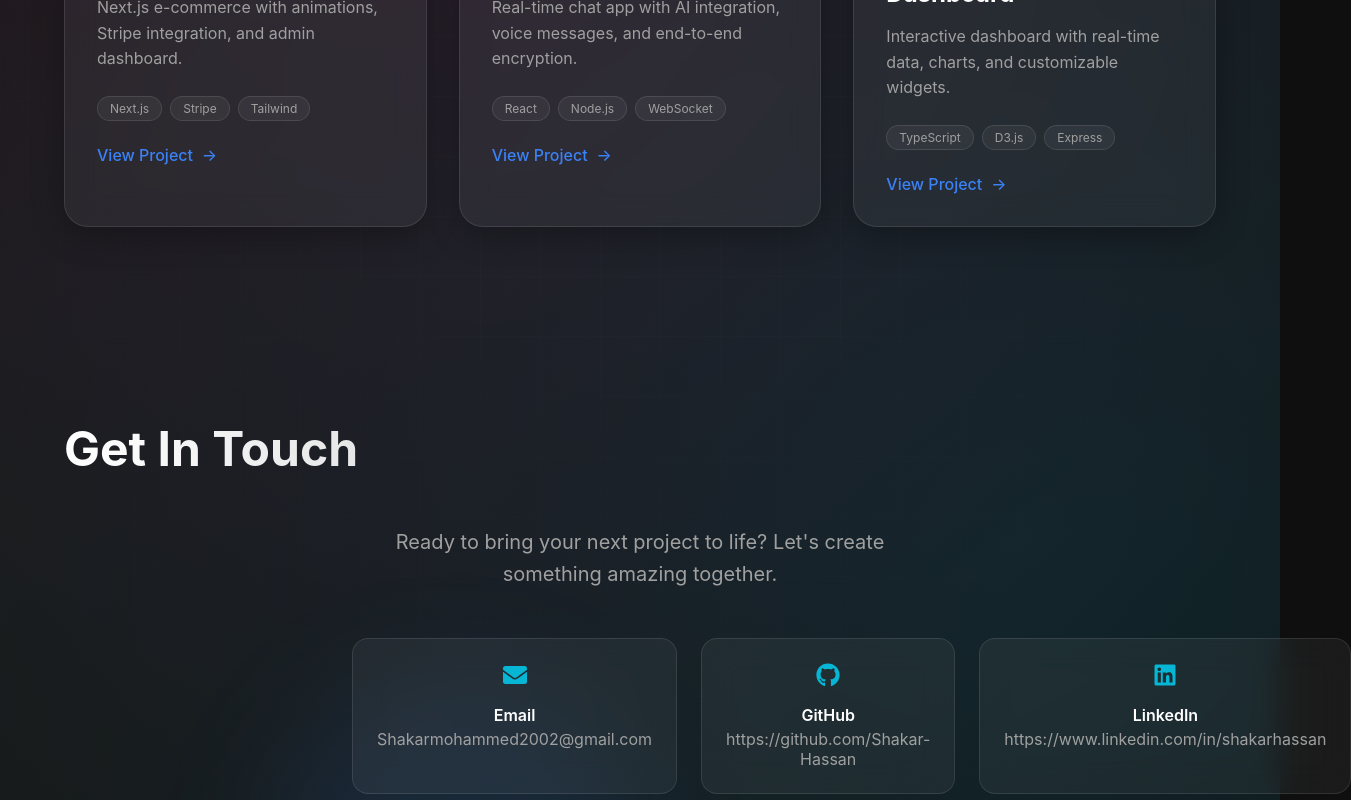
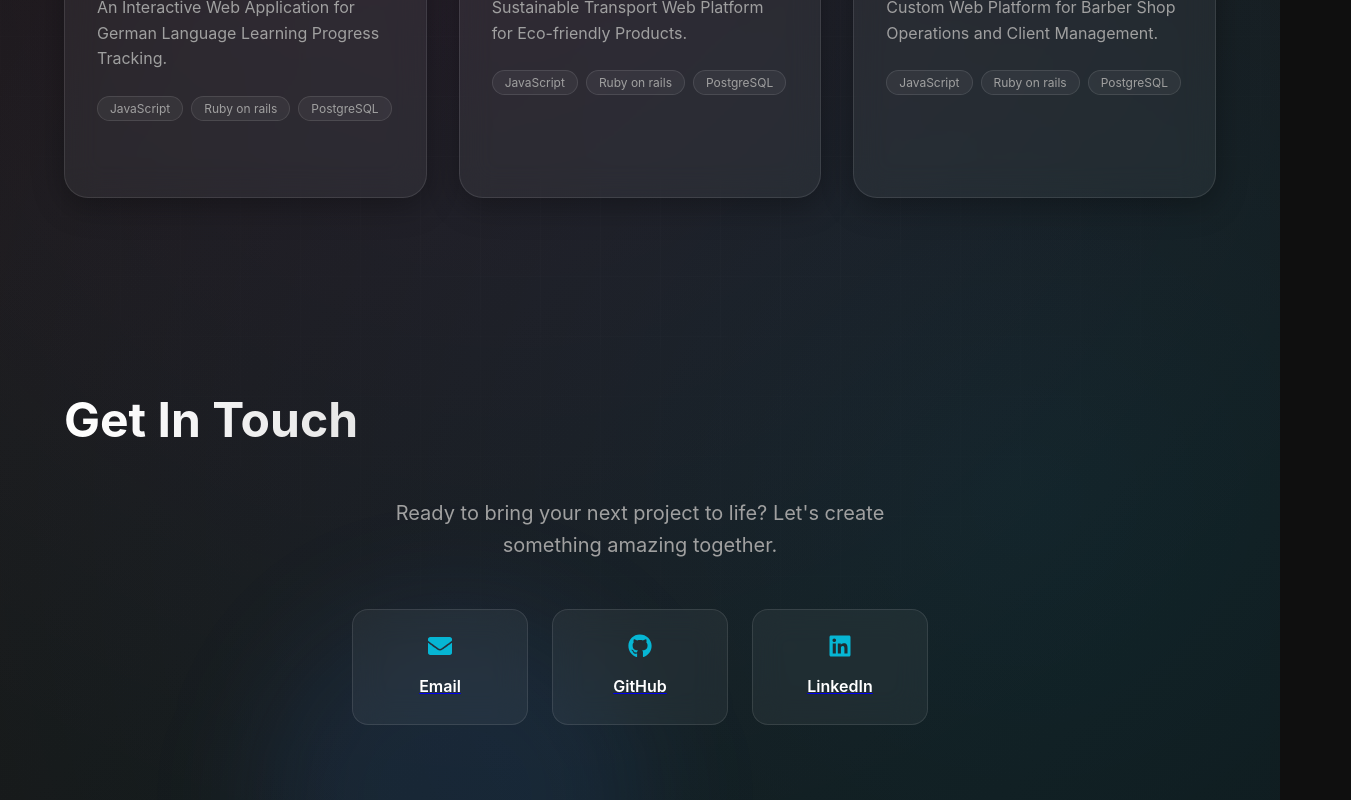
Before and after one commit to Shakar-Hassan/my-portfolio, a React (Vite) app: page / in a window 1280 px wide. Shown: the part 1900-2700 px from the top of the page, 1351 px wide, since content can reach past the window. Built offline with nearby package versions, Linux system fonts and the light colour scheme.

Commit message:
page navigation

```diff
--- a/src/AppComponents/Layout/Footer.jsx
+++ b/src/AppComponents/Layout/Footer.jsx
@@ -1,8 +1,31 @@
 /* eslint-disable no-unused-vars */
+import { useState } from "react";
 import { motion } from "framer-motion";
 import { FaHeart } from "react-icons/fa";
 
 export default function Footer() {
+  const [liked, setLiked] = useState(false);
+
+  const scrollToTop = () => {
+    // Turn heart red
+    setLiked(true);
+
+    const startY = window.scrollY;
+    const distance = -startY; // scroll up
+    const duration = 1500; // 1.5 seconds
+    let startTime = null;
+
+    function step(currentTime) {
+      if (!startTime) startTime = currentTime;
+      const progress = currentTime - startTime;
+      const percent = Math.min(progress / duration, 1);
+      window.scrollTo(0, startY + distance * percent);
+      if (progress < duration) requestAnimationFrame(step);
+    }
+
+    requestAnimationFrame(step);
+  };
+
   return (
     <motion.footer
       initial={{ opacity: 0 }}
@@ -15,9 +38,14 @@ export default function Footer() {
           whileInView={{ scale: 1 }}
           transition={{ duration: 0.6, type: "spring" }}
           className="footer-heart"
+          onClick={scrollToTop}
         >
-          <FaHeart className="heart-icon" />
+          <FaHeart
+            className="heart-icon"
+            style={{ color: liked ? "red" : "inherit", cursor: "pointer" }}
+          />
         </motion.div>
+
         <p className="footer-text">
           Crafted with passion and attention to detail
         </p>
--- a/src/AppComponents/Sections/Contact.jsx
+++ b/src/AppComponents/Sections/Contact.jsx
@@ -23,9 +23,23 @@ export default function Contact() {
           transition={{ duration: 0.6, delay: 0.2 }}
           className="contact-info"
         >
-          <ContactItem icon={<FaEnvelope />} label="Email" value="Shakarmohammed2002@gmail.com" />
-          <ContactItem icon={<FaGithub />} label="GitHub" value="https://github.com/Shakar-Hassan" />
-          <ContactItem icon={<FaLinkedin />} label="LinkedIn" value="https://www.linkedin.com/in/shakarhassan" />
+          <ContactItem
+            icon={<FaEnvelope />}
+            label="Email"
+            href="mailto:Shakarmohammed2002@gmail.com"
+          />
+
+          <ContactItem
+            icon={<FaGithub />}
+            label="GitHub"
+            href="https://github.com/Shakar-Hassan"
+          />
+
+          <ContactItem
+            icon={<FaLinkedin />}
+            label="LinkedIn"
+            href="https://www.linkedin.com/in/shakarhassan"
+          />
         </motion.div>
       </div>
     </AnimatedSection>
--- a/src/AppComponents/Sections/Hero.jsx
+++ b/src/AppComponents/Sections/Hero.jsx
@@ -6,8 +6,32 @@ import shk from "../../assets/shk.jpg";
 import TechIcon from "../UI/TechIcon";
 
 export default function Hero() {
+
+  // Function to scroll slowly to projects
+  const scrollToProjects = () => {
+    const projects = document.getElementById("projects");
+    if (!projects) return;
+
+    const targetY = projects.getBoundingClientRect().top + window.scrollY;
+    const startY = window.scrollY;
+    const distance = targetY - startY;
+    const duration = 1500; // 1500ms = 1.5 seconds
+    let startTime = null;
+
+    function step(currentTime) {
+      if (!startTime) startTime = currentTime;
+      const progress = currentTime - startTime;
+      const percent = Math.min(progress / duration, 1);
+      window.scrollTo(0, startY + distance * percent);
+      if (progress < duration) requestAnimationFrame(step);
+    }
+
+    requestAnimationFrame(step);
+  };
+
   return (
     <header className="hero-section">
+      {/* Avatar */}
       <motion.div
         initial={{ opacity: 0, scale: 0.8 }}
         animate={{ opacity: 1, scale: 1 }}
@@ -21,15 +45,14 @@ export default function Hero() {
         </div>
       </motion.div>
 
+      {/* Hero Title */}
       <motion.h1
         initial={{ opacity: 0, y: 30 }}
         animate={{ opacity: 1, y: 0 }}
         transition={{ duration: 0.8, delay: 0.2 }}
         className="hero-title"
       >
-        <span className="hero-gradient">
-          Hi, I'm
-        </span>
+        <span className="hero-gradient">Hi, I'm</span>
         <br />
         <motion.span
           initial={{ opacity: 0, x: -50 }}
@@ -41,6 +64,7 @@ export default function Hero() {
         </motion.span>
       </motion.h1>
 
+      {/* Subtitle */}
       <motion.p
         initial={{ opacity: 0 }}
         animate={{ opacity: 1 }}
@@ -52,6 +76,7 @@ export default function Hero() {
         <span className="highlight-purple">passion</span>
       </motion.p>
 
+      {/* Skills */}
       <motion.div
         initial={{ opacity: 0, y: 20 }}
         animate={{ opacity: 1, y: 0 }}
@@ -66,25 +91,30 @@ export default function Hero() {
         <TechIcon icon={<SiRuby className="ruby-icon" />} name="Ruby" />
       </motion.div>
 
+      {/* CTA Buttons */}
       <motion.div
         initial={{ opacity: 0, y: 20 }}
         animate={{ opacity: 1, y: 0 }}
         transition={{ duration: 0.8, delay: 1.1 }}
         className="cta-container"
       >
-        <motion.button
+        {/* Email */}
+        <motion.a
           whileHover={{ scale: 1.05 }}
           whileTap={{ scale: 0.95 }}
           className="cta-button primary"
-          onClick={() => window.location.href = "mailto:Shakarmohammed2002@gmail.com"}
+          href="mailto:Shakarmohammed2002@gmail.com"
         >
-          <FaEnvelope className="button-icon"/>
+          <FaEnvelope className="button-icon" />
           Get In Touch
-        </motion.button>
+        </motion.a>
+
+        {/* View Projects with slow scroll */}
         <motion.button
           whileHover={{ scale: 1.05 }}
           whileTap={{ scale: 0.95 }}
           className="cta-button secondary"
+          onClick={scrollToProjects}
         >
           <FaCode className="button-icon" />
           View Projects
--- a/src/AppComponents/Sections/Projects.jsx
+++ b/src/AppComponents/Sections/Projects.jsx
@@ -3,24 +3,26 @@ import ProjectCard from "../UI/ProjectCard";
 
 export default function Projects() {
   return (
+    <section id="projects">
       <AnimatedSection title="Featured Projects" delay={0.2}>
         <div className="projects-grid">
           <ProjectCard
-          title="E-Commerce Platform"
-          desc="Next.js e-commerce with animations, Stripe integration, and admin dashboard."
-          tags={["Next.js", "Stripe", "Tailwind"]}
+            title="Lingo Live"
+            desc="An Interactive Web Application for German Language Learning Progress Tracking."
+            tags={["JavaScript", "Ruby on rails", "PostgreSQL"]}
           />
           <ProjectCard
-          title="AI Chat Application"
-          desc="Real-time chat app with AI integration, voice messages, and end-to-end encryption."
-          tags={["React", "Node.js", "WebSocket"]}
+            title="Eco Bickers"
+            desc="Sustainable Transport Web Platform for Eco-friendly Products."
+            tags={["JavaScript", "Ruby on rails", "PostgreSQL"]}
           />
           <ProjectCard
-          title="Data Visualization Dashboard"
-          desc="Interactive dashboard with real-time data, charts, and customizable widgets."
-          tags={["TypeScript", "D3.js", "Express"]}
+            title="NicBlendz"
+            desc="Custom Web Platform for Barber Shop Operations and Client Management."
+            tags={["JavaScript", "Ruby on rails", "PostgreSQL"]}
           />
         </div>
       </AnimatedSection>
+    </section>
   );
 }
--- a/src/AppComponents/UI/ContactItem.jsx
+++ b/src/AppComponents/UI/ContactItem.jsx
@@ -1,15 +1,17 @@
 // eslint-disable-next-line no-unused-vars
 import { motion } from "framer-motion";
 
-export default function ContactItem({ icon, label, value }) {
+export default function ContactItem({ icon, label, href }) {
   return (
-    <motion.div
+    <motion.a
       whileHover={{ scale: 1.05, y: -5 }}
       className="contact-item"
+      href={href}
+      target="_blank"
+      rel="noopener noreferrer"
     >
       <div className="contact-icon">{icon}</div>
       <div className="contact-label">{label}</div>
-      <div className="contact-value">{value}</div>
-    </motion.div>
+    </motion.a>
   );
 }
--- a/src/AppComponents/UI/ProjectCard.jsx
+++ b/src/AppComponents/UI/ProjectCard.jsx
@@ -38,13 +38,13 @@ export default function ProjectCard({ title, desc, tags = [] }) {
           whileHover={{ x: 5 }}
           className="project-link"
         >
-          View Project
+          {/* View Project */}
           <motion.span
             animate={{ x: [0, 5, 0] }}
             transition={{ duration: 1.5, repeat: Infinity }}
             className="link-arrow"
           >
-            →
+            {/* → */}
           </motion.span>
         </motion.a>
       </div>
--- a/src/styles/components/UI.css
+++ b/src/styles/components/UI.css
@@ -71,6 +71,7 @@
   background: var(--gradient-primary);
   color: white;
   box-shadow: 0 0 30px rgba(139, 92, 246, 0.3);
+  text-decoration: none;
 }
 
 .cta-button.primary:hover {
```
Lines whose indentation alone changed are shown as unchanged.
